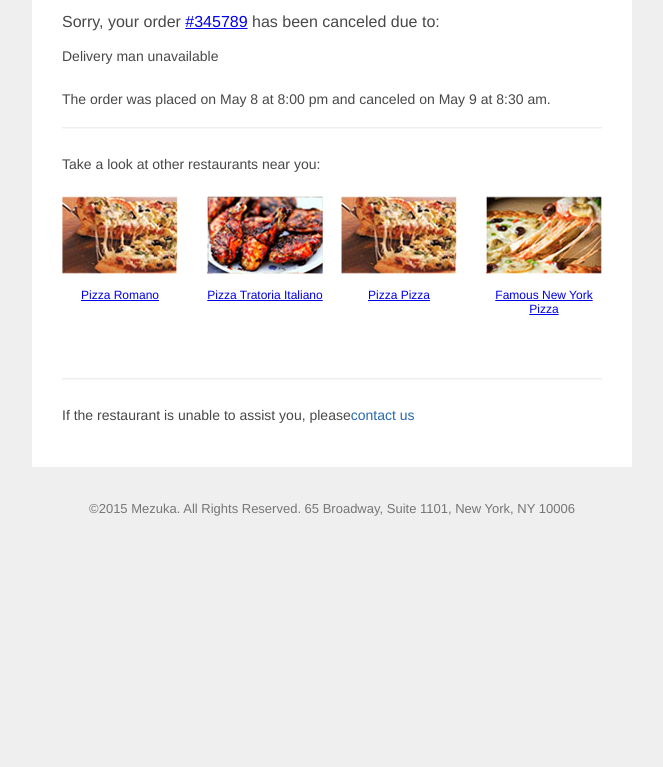
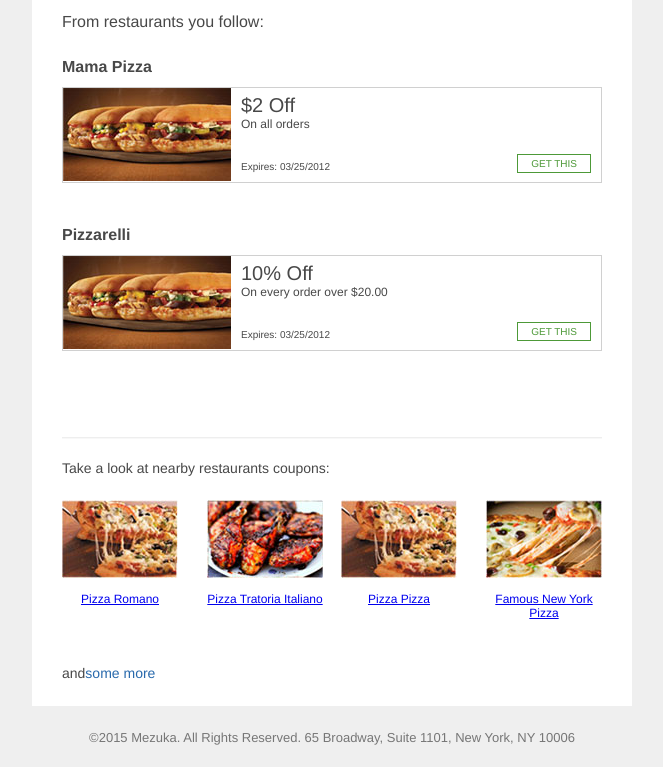
Before and after one commit to valerykatskel/valprojects.mezuka-mail, a plain HTML site: page restaurants-follow.html in a window 1280 px wide. Shown: the part 235-1002 px from the top of the page, without its empty margins (308-971 px from the left). Before the commit the page ends 800 px from the top, so only its background shows below. Drawn offline with Linux system fonts and the light colour scheme.

Commit message:
[mezuka] [MEZ-799] template for restauranst follow added and footer padding reduced for all templates

```diff
--- a/cancel-order.html
+++ b/restaurants-follow.html
@@ -1,7 +1,7 @@
 <!DOCTYPE HTML PUBLIC "-//W3C//DTD HTML 4.01 Transitional//EN" "http://www.w3.org/TR/html4/loose.dtd">
 <head>
   <meta http-equiv="Content-type" content="text/html;charset=UTF-8">
-  <title>Order confirmed</title>
+  <title>Weekly coupons</title>
 </head>
 
 <body style="margin:0;padding:0;" bgcolor="#efefef">
@@ -24,12 +24,46 @@
                       </tr>
                       <tr>
                         <td>
-                          <h1 style="margin-top: 80px;margin-bottom: 28px;text-transform:uppercase;font-family:Arial;font-size:27px;">Canceled Order</h1>
-                          <p style="font-size:16px;margin-bottom: 12px;">Sorry, your order <a href="#">#345789</a> has been canceled due to:</p>
-                          <p style="font-size:14px;margin-bottom: 21px;line-height: 22px;">Delivery man unavailable</p>
-                          <p style="font-size:14px;margin-bottom: 17px;line-height: 22px;">The order was placed on May 8 at 8:00 pm and canceled on May 9 at 8:30 am.</p>
-                          <hr style="background: none;border: none;border-top: 1px solid #eeeeee;border-bottom: 1px solid #f8f8f8;margin:0;">
-                          <p style="font-size:14px;margin-top:27px;margin-bottom:24px;">Take a look at other restaurants near you:</p>
+                          <h1 style="margin-top: 80px;margin-bottom: 28px;text-transform:uppercase;font-family:Arial;font-size:27px;">Weekly coupons</h1>
+                          <p style="font-size:16px;margin-bottom: 12px;">From restaurants you follow:</p>
+                          <p style="font-size: 16px;font-weight: bold;margin-top:27px;margin-bottom:11px;">Mama Pizza</p>
+                          <table width="100%" border="0" style="border:1px solid #d0d0d0;margin-bottom: 43px;" cellpadding="0" cellspacing="0">
+                            <tr>
+                              <td valign="top" style="width:168px;"><img src="assets/images/follow-mama-pizza.jpg" alt="" style="display: block;"></td>
+                              <td valign="top">
+                                <p class="discont" style="margin-top:6px;margin-bottom:5px;margin-left: 10px;font-size: 20px;">
+                                  $2 Off
+                                  <span style="font-size: 12px;display: block;">On all orders</span>
+                                </p>
+                                <p class="expiration-date" style="margin-left: 10px;margin-top:30px;font-size: 10px;">
+                                  <span>Expires: 03/25/2012</span>
+                                </p>
+                              </td>
+                              <td valign="bottom" style="text-align:right;padding-bottom: 13px;padding-right: 10px;">
+                                <a style="background-color: #fff;font-size:10px;color: #4d9938;margin-bottom:10px;border: 1px solid #4d9938;padding: 3px 13px;text-transform:uppercase;text-decoration:none;" href="#">Get this</a>
+                              </td>
+                            </tr>
+                          </table>
+                          <p style="font-size: 16px;font-weight: bold;margin-top:27px;margin-bottom:11px;">Pizzarelli</p>
+                          <table width="100%" border="0" style="border:1px solid #d0d0d0;margin-bottom: 43px;" cellpadding="0" cellspacing="0">
+                            <tr>
+                              <td valign="top" style="width:168px;"><img src="assets/images/follow-mama-pizza.jpg" alt="" style="display: block;"></td>
+                              <td valign="top">
+                                <p class="discont" style="margin-top:6px;margin-bottom:5px;margin-left: 10px;font-size: 20px;">
+                                  10% Off
+                                  <span style="font-size: 12px;display: block;">On every order over $20.00</span>
+                                </p>
+                                <p class="expiration-date" style="margin-left: 10px;margin-top:30px;font-size: 10px;">
+                                  <span>Expires: 03/25/2012</span>
+                                </p>
+                              </td>
+                              <td valign="bottom" style="text-align:right;padding-bottom: 13px;padding-right: 10px;">
+                                <a style="background-color: #fff;font-size:10px;color: #4d9938;margin-bottom:10px;border: 1px solid #4d9938;padding: 3px 13px;text-transform:uppercase;text-decoration:none;" href="#">Get this</a>
+                              </td>
+                            </tr>
+                          </table>
+                          <hr style="background: none;border: none;border-top: 1px solid #eeeeee;border-bottom: 1px solid #f8f8f8;margin-top:86px;">
+                          <p style="font-size:14px;margin-top:21px;margin-bottom:24px;">Take a look at nearby restaurants coupons:</p>
                           <table class="other-restaurants" cellpadding="0" cellspacing="0" border="0" style="margin:0 0 0 0; padding:0;" width="100%">
                             <tbody>
                               <tr>
@@ -60,8 +94,7 @@
                               </tr>
                             </tbody>
                           </table>
-                          <hr style="background: none;border: none;border-top: 1px solid #eeeeee;border-bottom: 1px solid #f8f8f8;margin:50px 0 0 0;">
-                          <p style="margin-top:27px;margin-bottom:44px;">If the restaurant is unable to assist you, please<a href="#" style="text-decoration: none; color:#2869ac;">contact us</a></p>
+                          <p style="margin-top:33px;margin-bottom:25px;">and<a href="#" style="text-decoration: none; color:#2869ac;">some more</a></p>
                         </td>
                       </tr>
                     </tbody>
@@ -75,7 +108,7 @@
             <tbody>
               <tr>
                 <td>
-                  <p style="font-size: 13px;color: #767676;text-align:center;margin-top:34px;margin-bottom:22px;">&copy;2015 Mezuka. All Rights Reserved. 65 Broadway, Suite 1101, New York, NY 10006</p>
+                  <p style="font-size: 13px;color: #767676;text-align:center;margin-top:24px;margin-bottom:22px;">&copy;2015 Mezuka. All Rights Reserved. 65 Broadway, Suite 1101, New York, NY 10006</p>
                 </td>
               </tr>
             </tbody>
```
Also changed, not shown: customer-feedback-received.html (+1 -1 lines), message-received.html (+1 -1 lines), order-confirmed.html (+1 -1 lines), reply-review.html (+1 -1 lines), assets/images/follow-mama-pizza.jpg (added).
